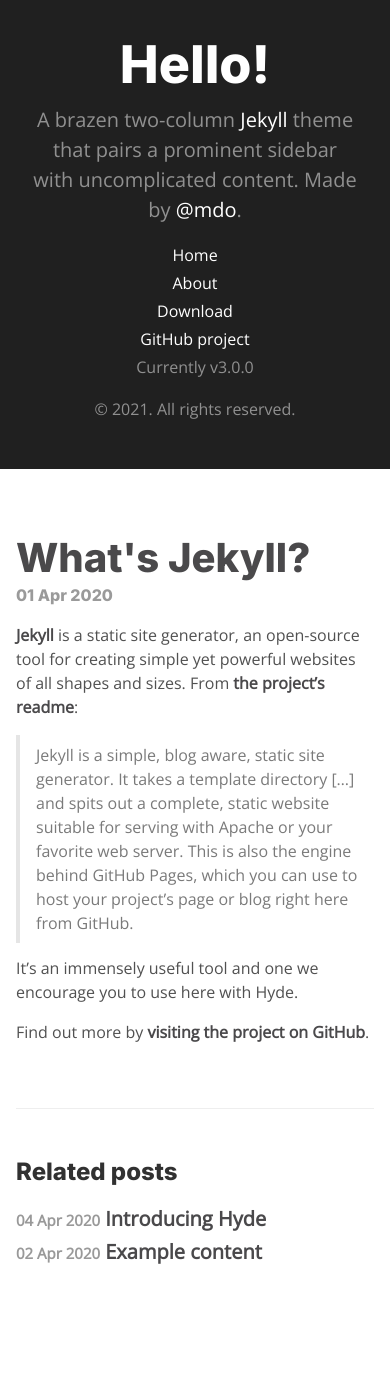
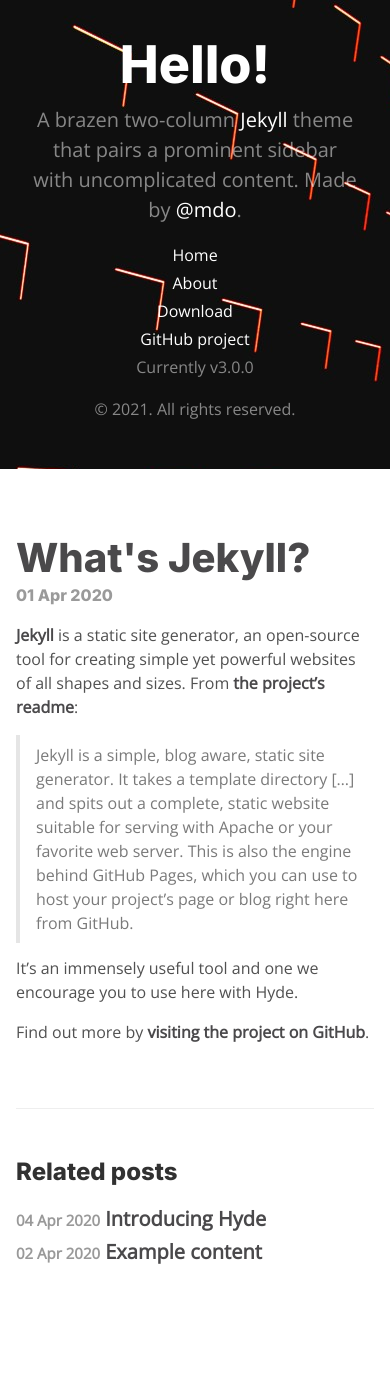
Before and after one commit to manddar/HydeIt, a Jekyll site: the page built from _posts/2020-04-01-whats-jekyll.md, in a window 390 px wide. Built offline with Jekyll 4.4.1, drawn with Linux system fonts in a browser that asks for light colours.

Commit message:
Fixed Background image on Mobile devices.

```diff
--- a/public/css/hyde.css
+++ b/public/css/hyde.css
@@ -63,6 +63,7 @@
   padding: 2rem 1rem;
   color: rgba(255,255,255,.5);
   background-color: #202020;
+  background-image: url('{{ site.background-image }}');
 }
 @media (min-width: 48em) {
   .sidebar {
@@ -72,7 +73,6 @@
     bottom: 0;
     width: 22rem;
     text-align: left;
-    background-image: url('{{ site.background-image }}');
   }
 }
 
@@ -162,6 +162,11 @@
 .related h2 {
   font-family: 'Inter';
   margin-bottom: 0.8em;
+}
+
+.related-posts li a {
+  font-weight: bold;
+  color: #4a494b;
 }
 
 .related-posts li a:hover {
```
